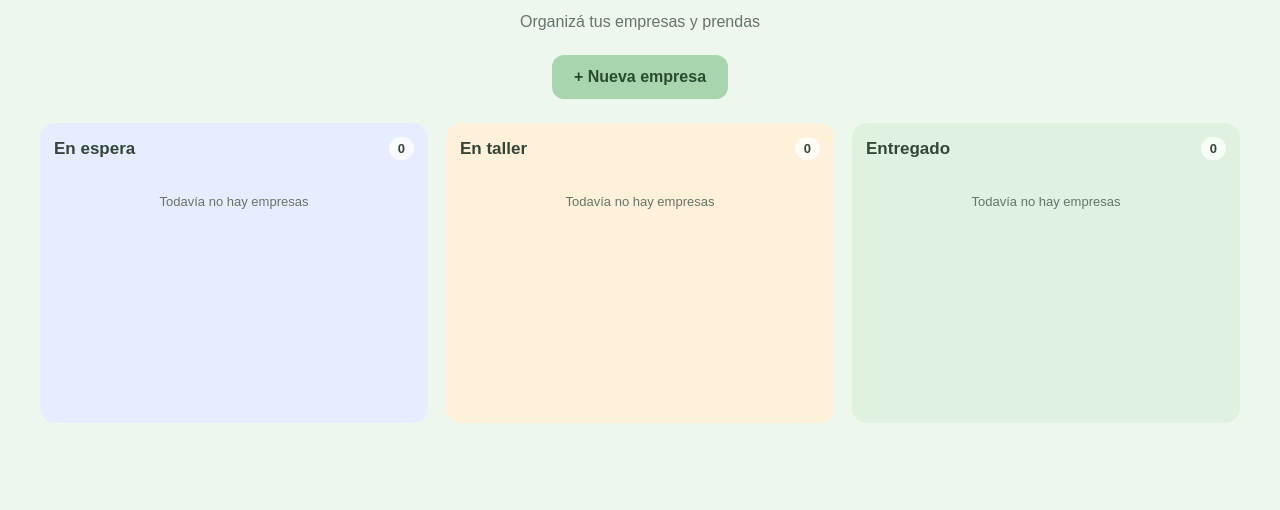
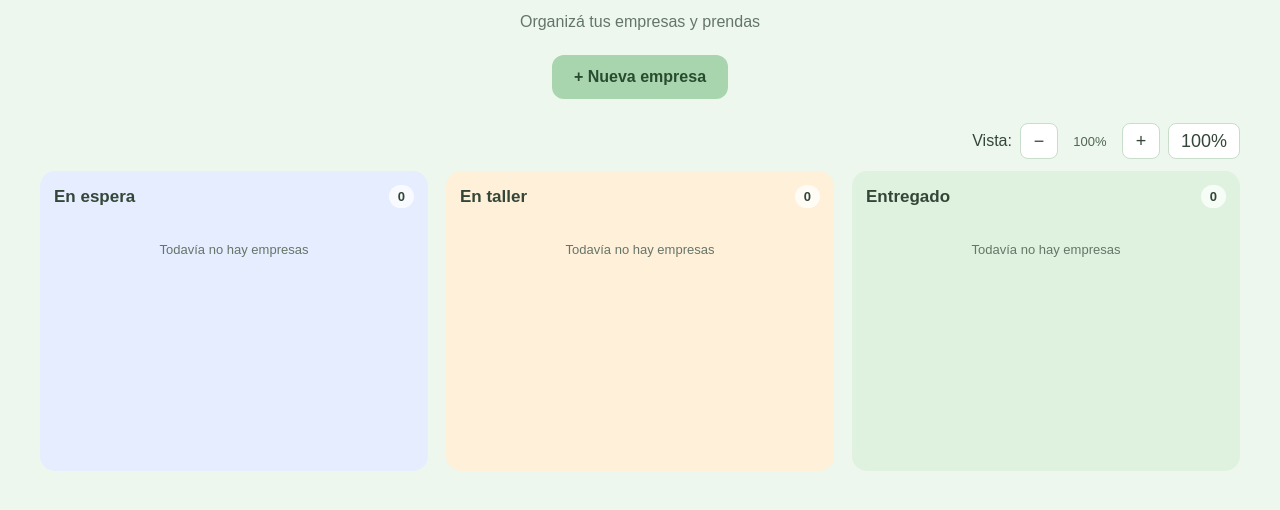
Before and after one commit to workia-ux/control-de-modista, a plain HTML site: page index.html in a window 1280 px wide. Shown: the part 72-582 px from the top of the page. Drawn offline with Linux system fonts and the light colour scheme.

Commit message:
Update index.html

```diff
--- a/index.html
+++ b/index.html
@@ -131,6 +131,38 @@
     .cancelar {
       background: #eeeeee;
       color: #444444;
+    }
+
+    /* CONTROLES PARA ALEJAR Y ACERCAR EL TABLERO */
+    .controles-zoom {
+      display: flex;
+      justify-content: flex-end;
+      align-items: center;
+      gap: 8px;
+      margin-bottom: 12px;
+    }
+
+    .controles-zoom button {
+      min-width: 38px;
+      height: 36px;
+      padding: 6px 12px;
+      border: 1px solid #c9ddcb;
+      border-radius: 8px;
+      background: white;
+      color: #344638;
+      font-size: 18px;
+      cursor: pointer;
+    }
+
+    .controles-zoom button:hover {
+      background: #dff0e1;
+    }
+
+    #nivelZoom {
+      min-width: 48px;
+      text-align: center;
+      font-size: 13px;
+      color: #506654;
     }
 
     .tablero {
@@ -310,7 +342,18 @@
       </div>
     </form>
 
-    <div class="tablero">
+    <!-- NUEVOS BOTONES DE ZOOM -->
+    <div class="controles-zoom">
+      <span>Vista:</span>
+      <button type="button" onclick="cambiarZoom(-0.1)" title="Alejar">−</button>
+      <span id="nivelZoom">100%</span>
+      <button type="button" onclick="cambiarZoom(0.1)" title="Acercar">+</button>
+      <button type="button" onclick="restablecerZoom()" title="Tamaño normal">
+        100%
+      </button>
+    </div>
+
+    <div class="tablero" id="tablero">
       <section class="columna espera">
         <h2 class="encabezado-columna">
           En espera <span class="contador" id="contador-espera">0</span>
@@ -339,6 +382,31 @@
 
     let empresas = cargarEmpresas();
     let editandoId = null;
+
+    /* NUEVA FUNCIÓN PARA ALEJAR Y ACERCAR */
+    let zoomTablero = 1;
+
+    function cambiarZoom(cambio) {
+      zoomTablero = Math.max(
+        0.5,
+        Math.min(1.2, Math.round((zoomTablero + cambio) * 10) / 10)
+      );
+
+      aplicarZoom();
+    }
+
+    function restablecerZoom() {
+      zoomTablero = 1;
+      aplicarZoom();
+    }
+
+    function aplicarZoom() {
+      const tablero = document.getElementById("tablero");
+
+      tablero.style.zoom = zoomTablero;
+      document.getElementById("nivelZoom").textContent =
+        Math.round(zoomTablero * 100) + "%";
+    }
 
     function cargarEmpresas() {
       try {
@@ -531,6 +599,7 @@
       });
     }
 
+    aplicarZoom();
     mostrarEmpresas();
   </script>
 </body>
```
